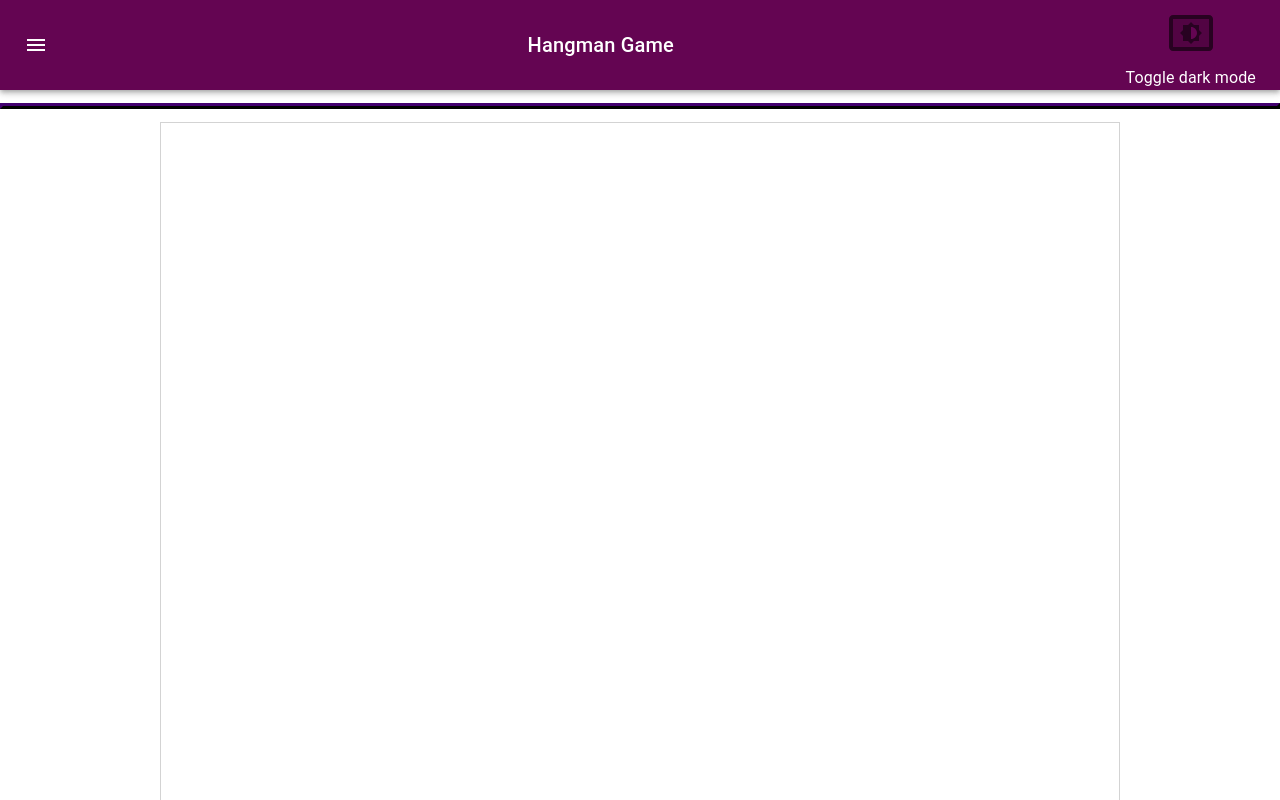
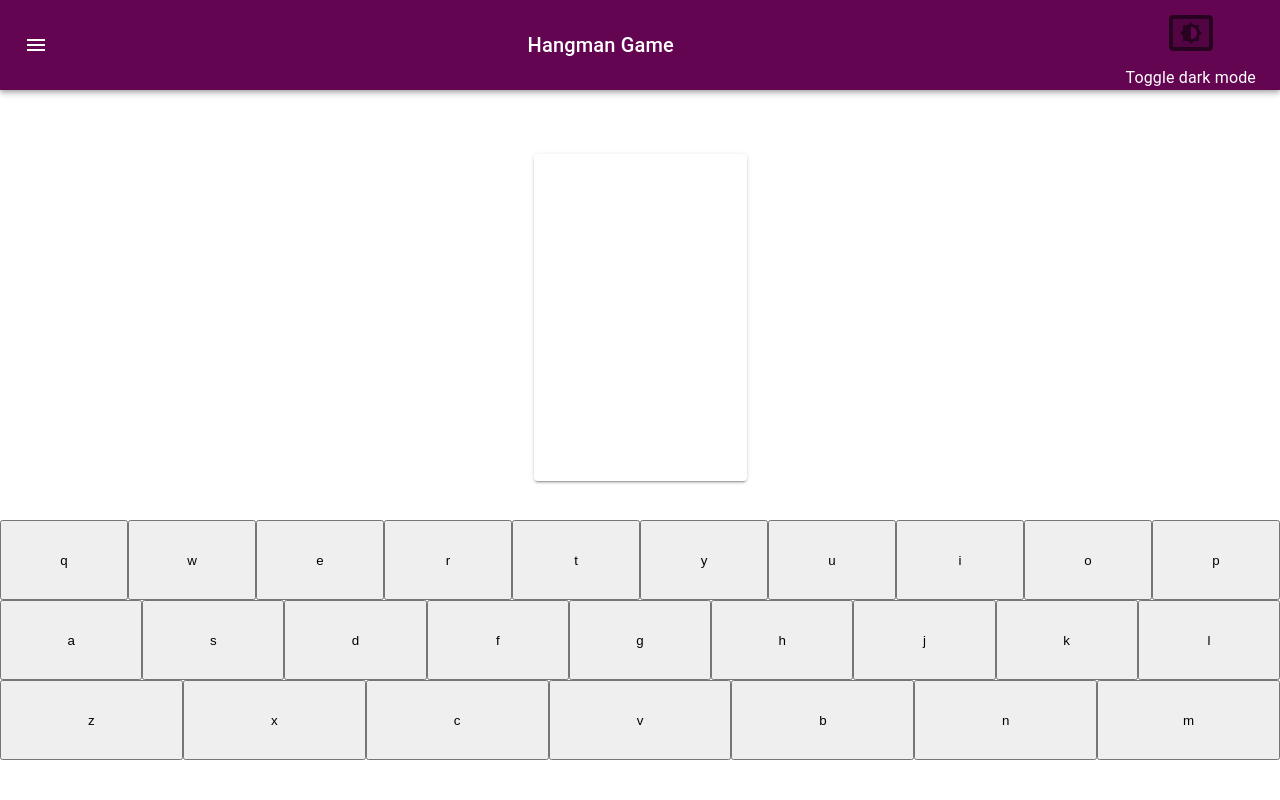
Before and after one commit to elemat28/hangmangameinreact, a React (Create React App) app: page / in a window 1280 px wide. Shown: the top 800 px of the page. Built offline with nearby package versions, Linux system fonts and the light colour scheme; no server answers.

Commit message:
Word container now follows site styling

```diff
--- a/src/App.css
+++ b/src/App.css
@@ -56,7 +56,3 @@ main {
   margin: auto;
   height: 15rem;
 }
-
-canvas {
-  width: 75%;
-}
--- a/src/App.jsx
+++ b/src/App.jsx
@@ -17,6 +17,8 @@ import { Button } from "@mui/material";
 import { useEffect } from "react";
 import { useLayoutEffect, useRef, useState } from "react";
 import { type } from "@testing-library/user-event/dist/type";
+import Paper from "@mui/material/Paper";
+
 function App() {
   const headerRef = useRef(null);
   const [theme, setTheme] = React.useState(ResolveThemeToUse());
@@ -103,11 +105,16 @@ function App() {
         </header>
         <main>
           <div className="HangmanGame">
-            <Word arrayOfCharacters={gameState.currentWord} />
-            <HangmanImage
-              NumberOfLinesToDraw={gameState.incorrectGueeses}
-              heightPx={window.innerHeight * 0.4}
-            />
+            <Paper className="hangman-word" elevation={3}>
+              <Word arrayOfCharacters={gameState.currentWord} />
+            </Paper>
+
+            <Paper id="hanganPaper" elevation={2}>
+              <HangmanImage
+                NumberOfLinesToDraw={gameState.incorrectGueeses}
+                heightPx={window.innerHeight * 0.4}
+              />
+            </Paper>
             <div className="keyboard-div">
               <OnScreenKeyboard
                 buttonUseFunction={keyPressCallback}
--- /dev/null
+++ b/src/components/user_interface/hangman_game/HangmanImage.css
@@ -0,0 +1,2 @@
+#hanganPaper {
+}
--- a/src/components/user_interface/hangman_game/HangmanImage.jsx
+++ b/src/components/user_interface/hangman_game/HangmanImage.jsx
@@ -1,5 +1,6 @@
 import { Margin, Scale } from "@mui/icons-material";
 import React from "react";
+import "./HangmanImage.css";
 
 function HangmanImage({ NumberOfLinesToDraw, heightPx }) {
   let height = heightPx;
@@ -79,12 +80,7 @@ function HangmanImage({ NumberOfLinesToDraw, heightPx }) {
   }, [NumberOfLinesToDraw, height, width]);
 
   return (
-    <canvas
-      id="hangmanCanvas"
-      width={`${width}px`}
-      height={`${height}px`}
-      style={{ border: "1px solid #d3d3d3", Margin: "5rem" }}
-    >
+    <canvas id="hangmanCanvas" width={`${width}px`} height={`${height}px`}>
       Your browser does not support the HTML canvas tag.
     </canvas>
   );
--- a/src/components/user_interface/hangman_game/Word.css
+++ b/src/components/user_interface/hangman_game/Word.css
@@ -1,10 +1,9 @@
 .hangman-word {
-  width: 100%;
+  width: 90%;
   display: flex;
   justify-content: space-evenly;
-  margin-top: 1%;
-  margin-bottom: 1%;
-  border: 3px outset #10001b;
+  margin-top: 2%;
+  margin-bottom: 3%;
 }
 .character-slot {
   display: inline;
--- a/src/components/user_interface/hangman_game/Word.jsx
+++ b/src/components/user_interface/hangman_game/Word.jsx
@@ -3,6 +3,7 @@ import "./Word.css";
 import { useTheme } from "@mui/material";
 import { useEffect } from "react";
 function Word({ arrayOfCharacters }) {
+  const sizingThreshold = 10;
   function letterWrapper(character, index) {
     return (
       <div
@@ -14,11 +15,14 @@ function Word({ arrayOfCharacters }) {
       </div>
     );
   }
-  let fontSizeCoefficient = arrayOfCharacters.length;
-  let fontSize = 90 / fontSizeCoefficient;
-  return (
-    <div className="hangman-word">{arrayOfCharacters.map(letterWrapper)}</div>
-  );
+  let fontSizeCoefficient;
+  if (arrayOfCharacters.length < sizingThreshold) {
+    fontSizeCoefficient = sizingThreshold;
+  } else {
+    fontSizeCoefficient = arrayOfCharacters.length;
+  }
+
+  return <>{arrayOfCharacters.map(letterWrapper)}</>;
 }
 
 export default Word;
```
